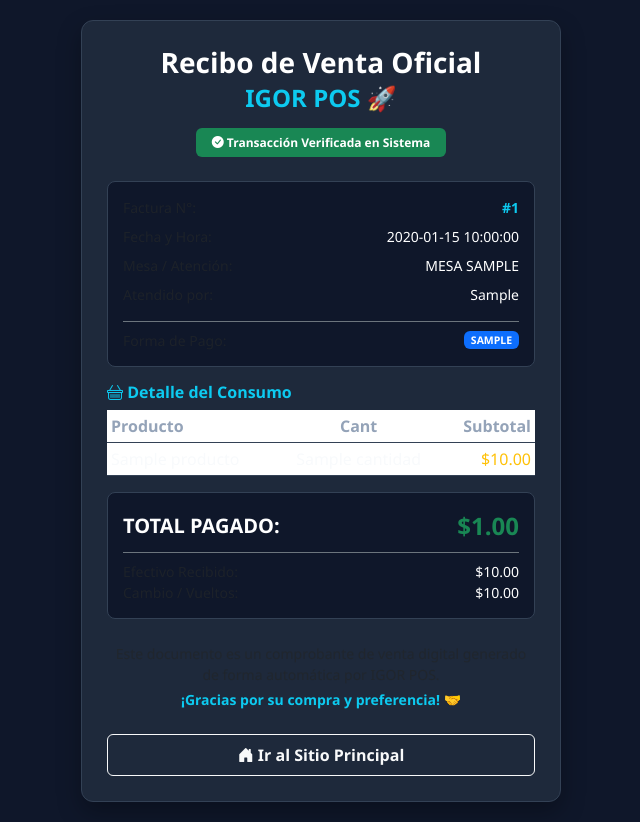
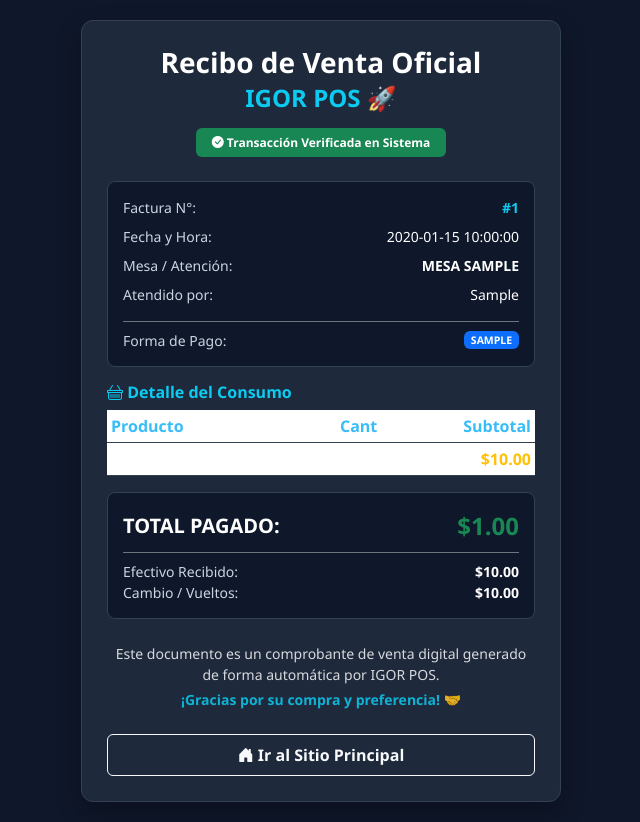
Before and after one commit to juanjose81/igorpos, a Flask app: template novagest/app/templates/verificar_factura.html in a window 1280 px wide. Shown: the whole page, without its empty margins (319-959 px from the left). Run offline with Flask 3, Linux system fonts and the light colour scheme; the template is opened without the code that fills it: most values are stand-ins (such as "Sample title", 1, 10 or a date in 2020); some libraries are stand-ins or nearby versions.

Commit message:
Mejora visual: Correccion de contraste y visibilidad de textos en verificar_factura.html

```diff
--- a/novagest/app/templates/verificar_factura.html
+++ b/novagest/app/templates/verificar_factura.html
@@ -33,11 +33,16 @@
         }
         .table-custom th {
             border-color: #334155;
-            color: #94a3b8;
+            color: #38bdf8; /* Azul claro nítido para los encabezados de tabla */
         }
         .table-custom td {
             border-color: #334155;
             color: #f8fafc;
+        }
+        /* Forzar texto claro altamente visible */
+        .text-label-custom {
+            color: #cbd5e1 !important; /* Gris muy claro / blanco suave */
+            font-weight: 500;
         }
     </style>
 </head>
@@ -55,23 +60,23 @@
         <!-- Datos Generales de la Venta -->
         <div class="info-box mb-3 small">
             <div class="d-flex justify-content-between mb-2">
-                <span class="text-muted">Factura N°:</span>
+                <span class="text-label-custom">Factura N°:</span>
                 <span class="fw-bold text-info">#{{ venta.id }}</span>
             </div>
             <div class="d-flex justify-content-between mb-2">
-                <span class="text-muted">Fecha y Hora:</span>
+                <span class="text-label-custom">Fecha y Hora:</span>
                 <span class="text-white">{{ venta.fecha_venta }}</span>
             </div>
             <div class="d-flex justify-content-between mb-2">
-                <span class="text-muted">Mesa / Atención:</span>
-                <span class="text-white text-uppercase font-weight-bold">Mesa {{ venta.numero_mesa }}</span>
+                <span class="text-label-custom">Mesa / Atención:</span>
+                <span class="text-white text-uppercase fw-bold">Mesa {{ venta.numero_mesa }}</span>
             </div>
             <div class="d-flex justify-content-between mb-2">
-                <span class="text-muted">Atendido por:</span>
+                <span class="text-label-custom">Atendido por:</span>
                 <span class="text-white">{{ venta.atendido_por }}</span>
             </div>
             <div class="d-flex justify-content-between align-items-center mt-3 pt-2 border-top border-secondary">
-                <span class="text-muted">Forma de Pago:</span>
+                <span class="text-label-custom">Forma de Pago:</span>
                 <span class="badge bg-primary text-uppercase">{{ venta.tipo_pago }}</span>
             </div>
         </div>
@@ -90,9 +95,9 @@
                 <tbody>
                     {% for item in items %}
                     <tr>
-                        <td>{{ item.producto }}</td>
-                        <td class="text-center">{{ item.cantidad }}</td>
-                        <td class="text-end text-warning">${{ "{:,.2f}".format(item.subtotal) }}</td>
+                        <td class="text-white">{{ item.producto }}</td>
+                        <td class="text-center text-white">{{ item.cantidad }}</td>
+                        <td class="text-end text-warning fw-bold">${{ "{:,.2f}".format(item.subtotal) }}</td>
                     </tr>
                     {% endfor %}
                 </tbody>
@@ -105,18 +110,18 @@
                 <span class="fw-bold text-white fs-5">TOTAL PAGADO:</span>
                 <span class="fw-bold text-success fs-4">${{ "{:,.2f}".format(venta.total_venta) }}</span>
             </div>
-            <div class="d-flex justify-content-between small text-muted border-top border-secondary pt-2 mt-2">
-                <span>Efectivo Recibido:</span>
-                <span class="text-white">${{ "{:,.2f}".format(venta.efectivo_recibido) }}</span>
+            <div class="d-flex justify-content-between small border-top border-secondary pt-2 mt-2">
+                <span class="text-label-custom">Efectivo Recibido:</span>
+                <span class="text-white fw-bold">${{ "{:,.2f}".format(venta.efectivo_recibido) }}</span>
             </div>
-            <div class="d-flex justify-content-between small text-muted">
-                <span>Cambio / Vueltos:</span>
-                <span class="text-white">${{ "{:,.2f}".format(venta.devueltas) }}</span>
+            <div class="d-flex justify-content-between small">
+                <span class="text-label-custom">Cambio / Vueltos:</span>
+                <span class="text-white fw-bold">${{ "{:,.2f}".format(venta.devueltas) }}</span>
             </div>
         </div>
 
         <!-- Pie de página -->
-        <div class="text-center text-muted small mb-4">
+        <div class="text-center text-light small mb-4" style="opacity: 0.85;">
             <p class="mb-1">Este documento es un comprobante de venta digital generado de forma automática por IGOR POS.</p>
             <p class="text-info fw-bold">¡Gracias por su compra y preferencia! 🤝</p>
         </div>
```
